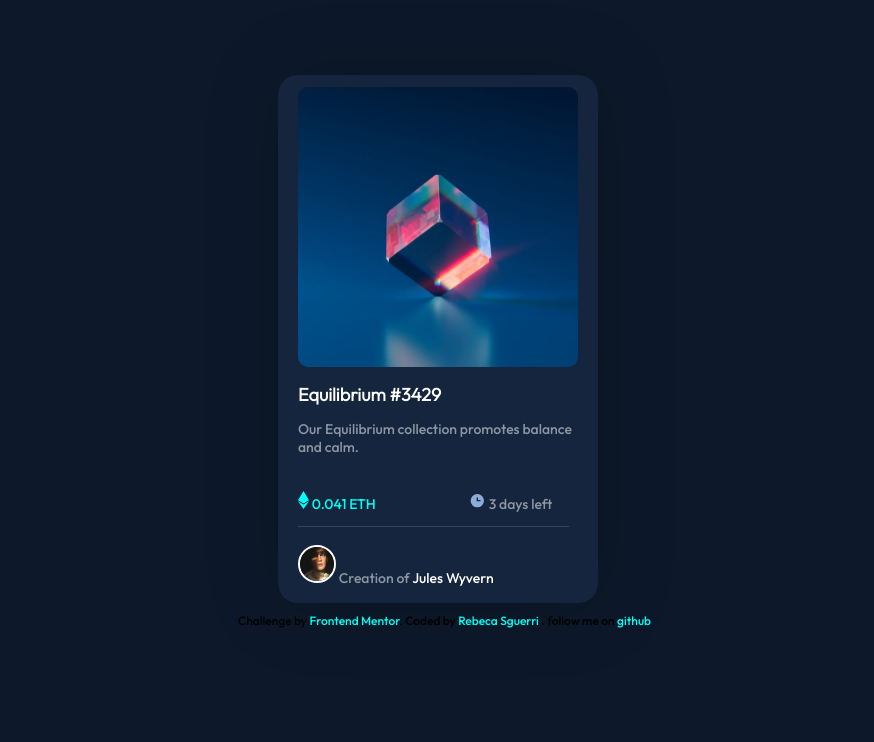
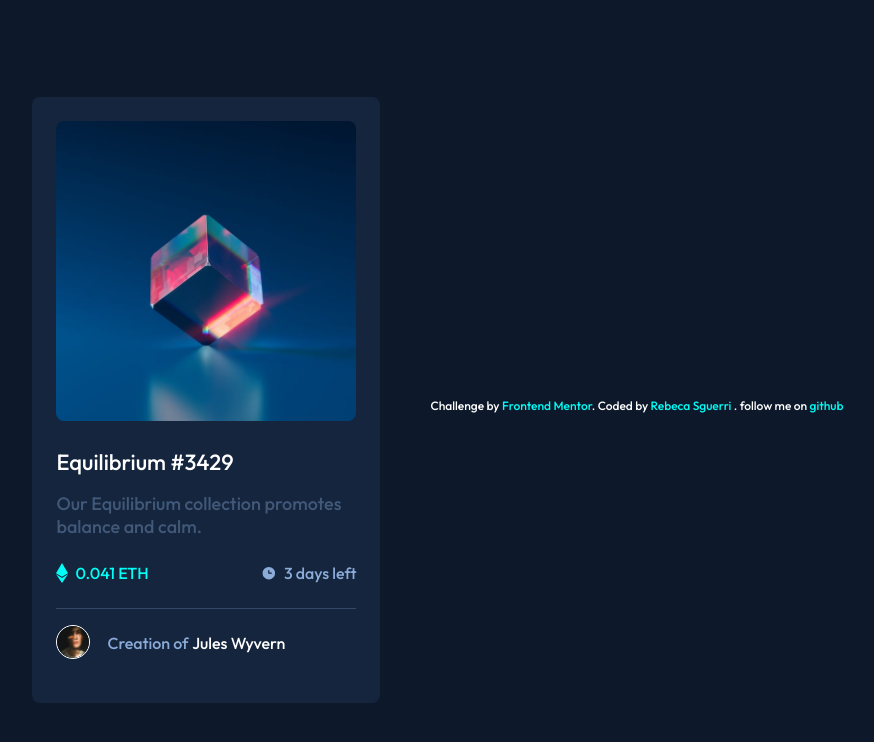
Before and after one commit to rebecasguerri/NFT-prewiew-card-, a plain HTML site: page nft-preview-card-component-main/index.html in a window 1280 px wide. Shown: the whole page, without its empty margins (202-1076 px from the left). Drawn offline with Linux system fonts and the light colour scheme.

Commit message:
concluido

```diff
--- a/nft-preview-card-component-main/index.html
+++ b/nft-preview-card-component-main/index.html
@@ -7,39 +7,49 @@
     <link rel="stylesheet" href="style.css">
     <title>Frontend Mentor | NFT preview card component</title>
  </head>
-
-
  <body>
   <main>
+      <section>
+          <article>
+              <div class="container">
 
-      <img id="imagem-principal" src="images/image-equilibrium.jpg" alt="image equilibrium"
-      >
-      <h1>Equilibrium #3429</h1>
-      <p>Our Equilibrium collection promotes balance and calm.</p>
-      <p id="icon"> <img src="images/icon-ethereum.svg" alt=""> 0.041 ETH </p>
-      <div>
-        <p id="clock" > <img src="images/icon-clock.svg" alt=""> 3 days left</p>
+                  <div class="container__img">
+                      <a class="bg" href="#"><img src="images/icon-view.svg" alt="eye-icon"></a>
+                      <img src="images/image-equilibrium.jpg" alt="image-equilibrium">
+
                   </div>
 
+                  <a href="#">
+                      <h2>Equilibrium #3429</h2>
+                  </a>
+                  <h3>Our Equilibrium collection promotes balance and calm.</h3>
+                  <div class="container__datos">
+                      <div class="moneda">
+                          <img src="images/icon-ethereum.svg" alt="eth">
+                          <p>0.041 ETH</p>
+                      </div>
+                      <div class="expiracion">
+                          <img src="images/icon-clock.svg" alt="clock">
+                          <p>3 days left</p>
+                      </div>
+                  </div>
+                  <div class="creador">
+                      <img src="images/image-avatar.png" alt="image-avatar">
+                      <p><span>Creation of</span> <a href="#">Jules Wyvern</a></p>
+                  </div>
 
-      <div id="linha1"><span></span></div>
-
-      <p id="username"> <img src="images/image-avatar.png" alt="user image" width="34px">
-
-
-         <span id="span1">
-
-          Creation of  <span id="span2">  Jules Wyvern</span>
-     </p>
-  </span>
-    </main>
-
+              </div>
+          </article>
+      </section>
       <div class="attribution">
           Challenge by <a href="https://www.frontendmentor.io?ref=challenge" target="_blank">Frontend Mentor</a>.
           Coded by <a href="#"> Rebeca Sguerri </a>.
+          follow me on <a href="https://github.com/rebecasguerri" target="_blank" rel="external" >github </a>
+      </div>
+  </main>
 
-      follow me on <a href="https://github.com/rebecasguerri" target="_blank" rel="external" >github </a>
 
-    </div>
 </body>
+
+
 </html>
--- a/nft-preview-card-component-main/style.css
+++ b/nft-preview-card-component-main/style.css
@@ -11,125 +11,208 @@
     src: url('fontes/static/Outfit-Light.ttf') format('truetype');
 }
 
-
-body{
-    background-color:  hsl(217, 54%, 11%);
-    font-family: 'outfit';
-    font-size: 16px;
-    width: 500px;
-    margin: auto;
-    padding-top: 65px;
-
+/* colors */
+:root{
+    --Softblue: hsl(215, 51%, 70%);
+    --cyan: hsl(178, 100%, 50%);
+    --verydarkblue1: hsl(217, 54%, 11%); /* main GB */
+    --verydarkblue2: hsl(216, 50%, 16%); /* card GB */
+    --verydarkblue3: hsl(215, 32%, 27%); /* line */
+    --White: hsl(0, 0%, 100%);
 }
 
-main img{
-
-    max-width: 282px;
-    max-height: 280px;
-    border-radius: 10px;
-    margin-top: 7px;
-
+* {
+    margin: 0;
+    padding: 0;
 }
 
-main{
-    background-color: hsl(216, 50%, 16%);
-    border-radius: 20px;
-    margin: 10px 90px 0px 90px;
-    box-shadow: 2px 2px 70px rgba(0, 0, 0, 0.261);
-    padding-bottom: 10px;
-    padding: 5px 20px 2px 20px;
+body {
+    background-color: var(--verydarkblue1);
+    color: var(--White);
+    font-family: 'Outfit', sans-serif;
+    font-size: 18px;
+    margin-top: auto;
+    margin-bottom: auto;
+    display: flex;
+    align-items: center;
+    justify-content: center;
+}
+
+img {
+    width: 100%;
 }
 
 
+/* contenedor main */
 
-h1{
-    color: white;
+.container {
+    border-radius: 0.5rem;
+    margin: 0 auto;
+    padding: 1.5rem;
+    max-width: 300px;
+    background-color: var(--verydarkblue2);
+    display: flex;
+    flex-direction: column;
+    justify-content: center;
+    align-items: center;
+}
+
+.container__img {
+    margin-bottom: 1.4rem;
+    position: relative;
+}
+
+.container__img img {
+    border-radius: 0.5rem;
+}
+
+.bg {
+    width: 300px;
+    height: 300px;
+    background-color: var(--Softblue);
+    border-radius: 0.5rem;
+    position: absolute;
+    opacity: 0;
+    display: flex;
+    align-items: center;
+    justify-content: center;
+    top: 0;
+    left: 0;
+  }
+
+.bg img {
+    width: 40px;
+}
+
+.bg:hover {
+    opacity: 1;
+}
+
+a {
+    text-decoration: none;
+    color: var(--White);
+}
+
+a:hover {
+    color:var(--cyan);
+}
+h3 {
+    font-weight:lighter;
     font-size: 18px;
-    font-family: 'outfittitle';
+    color: hsla(215, 52%, 70%, 0.384);
 
 }
+a,
+h3 {
+    align-self: flex-start;
+}
 
-p{
-    color: rgba(255, 255, 255, 0.522);
-    font-size: 14px;
+h2 {
+    font-size: 22px;
+    font-weight: 400;
+    margin-bottom: 1rem;
 }
 
 
-
-#icon{
-    color: hsl(178, 100%, 50%);
-    display: inline-block;
-    margin-bottom: 0px;
+span {
+    font-weight: 300;
+    color: hsl(215, 51%, 70%);
+    font-size: 16px;
 }
 
-div{
-    display: inline-block;
-
-}
-
-div > #clock{
-    color: rgba(255, 255, 255, 0.522);
-    margin-left: 90px;
-    margin-bottom: 0px;
-
-
+main {
+    min-height: 100vh;
+    display: flex;
+    align-items: center;
 }
 
 
-#clock{
-    color: rgba(255, 255, 255, 0.522);
-    text-align: right;
-    margin-bottom: 0px;
+/* contenedor datos */
 
+.container__datos {
+    width: 100%;
+    display: flex;
+    justify-content: space-between;
+    min-height: 50px;
+    margin-bottom: 1rem;
+    border-bottom: 1px solid hsla(215, 52%, 70%, 0.267);
+    min-height: 70px;
 }
 
-main #linha1{
-    align-items: center;
-    border-bottom: 0.8px solid #ccd0d531;
-    margin: 2px 14px 2px 0px;
-    width: 271px;
-
+.container__datos img {
+    width: 12px;
+    margin-right: 7px;
 }
 
-main #username{
-    margin-top: 5px;
-}
- #username img{
-    width: 34px;
-    border: 2px solid white;
-    border-radius: 50%;
-    display: inline-block;
+.moneda {
+    width: 50%;
+    display: flex;
+    justify-content: flex-start;
+    align-items: center;
+    color: var(--cyan);
+    font-size: 16px;
+    font-weight: 400;
 }
 
- #username #span1 p{
-    color: #8F9088;
-    display: inline-block;
-
-
+.moneda img,
+.expiracion img,
+.creador img {
+    margin-top: auto;
+    margin-bottom: auto;
 }
 
-  p #span2{
-    color: white;
+.expiracion {
+    width: 50%;
+    display: flex;
+    justify-content: flex-end;
+    align-items: center;
+    color: var(--Softblue);
+    font-size: 16px;
+    font-weight: 400;
+}
+
+.expiracion img {
+    width: 16px;
 }
 
 
+/* Contenedor creador */
 
+.creador img {
+    width: 32px;
+    border: 1px solid #fff;
+    border-radius: 50%;
+    margin-right: 17px;
+}
+
+.creador {
+    width: 100%;
+    display: flex;
+    align-items: center;
+    margin-bottom: 20px;
+}
+
+.creador a {
+    font-size: 16px;
+}
+
+
+/* RODAPÉ LINKS */
 
 .attribution{
     padding-top: 10px;
     font-size: 12px;
     margin-left: 50px;
 
-
-
 }
 
 .attribution > a{
-    color: hsl(178, 100%, 50%);
+    color: var(--cyan);
     text-decoration: none;
     border-radius: 15px;
 }
 
 .attribution > a:hover{
-    background-color: hsl(216, 50%, 16%);
+    background-color: var(--verydarkblue2);
+    padding: 2px;
 }
```
Lines whose indentation alone changed are shown as unchanged.
